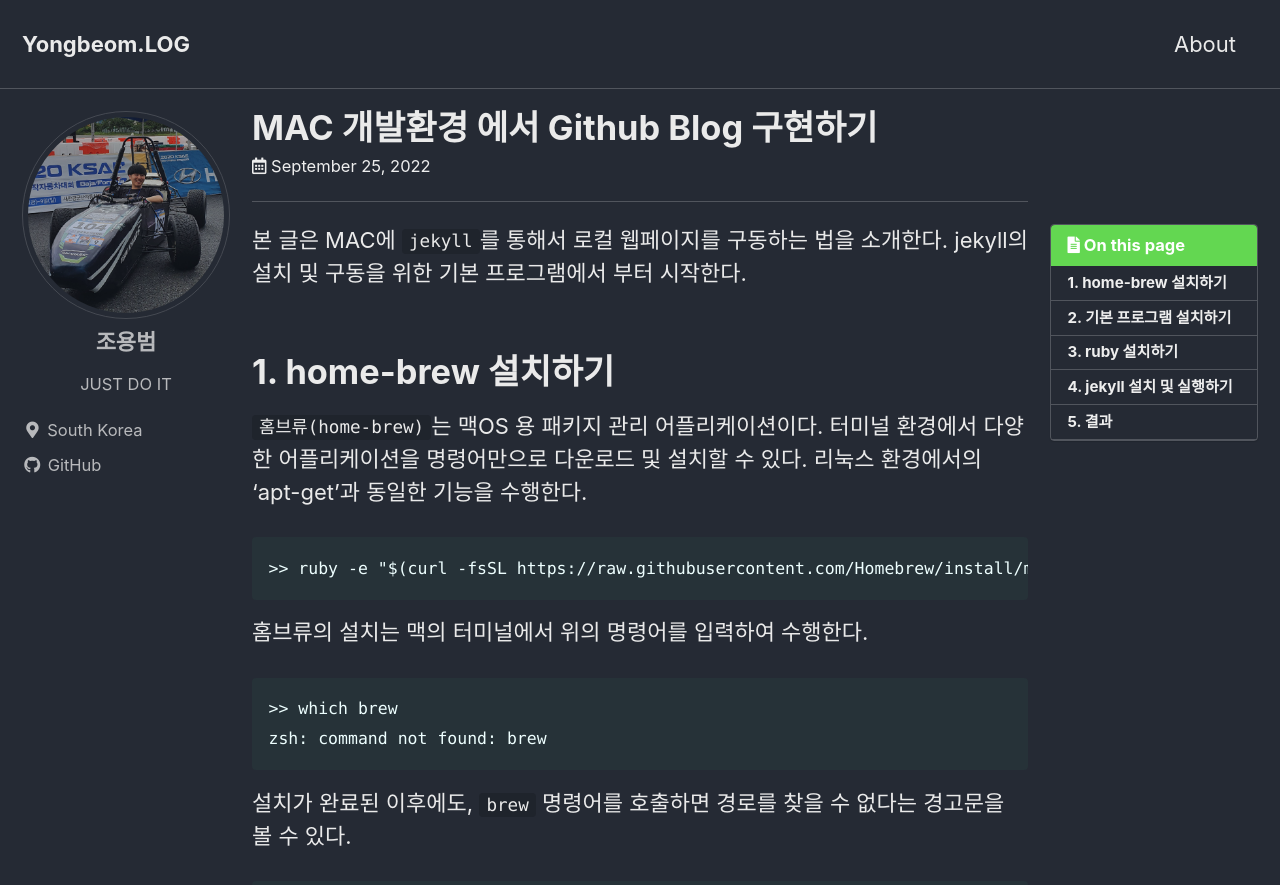
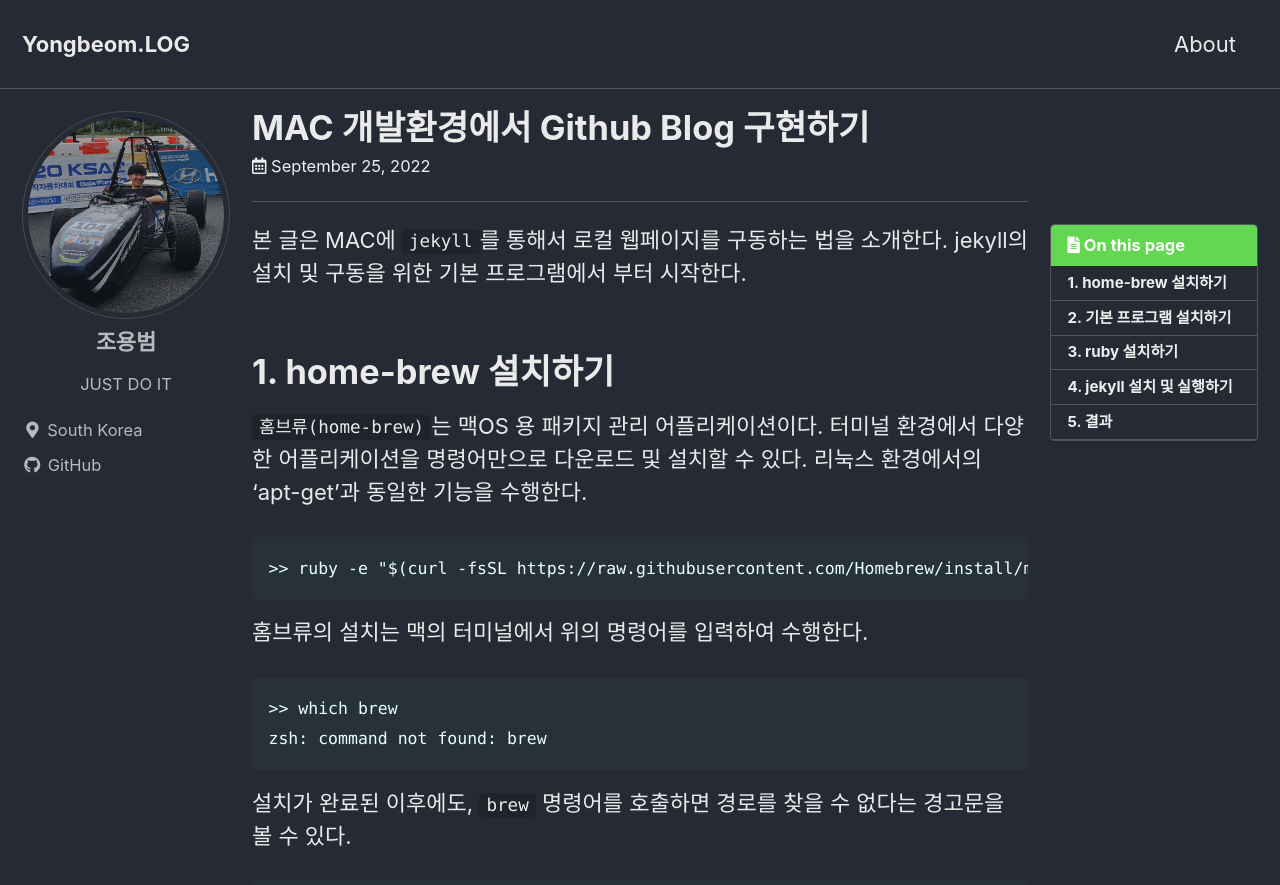
Before and after one commit to Mech-Yongbeom/Mech-Yongbeom.github.io, a Jekyll site: the page built from _posts/2022-09-25-GB01.markdown, in a window 1280 px wide and 900 px high. Shown: the top 885 px of the window. Built offline with Jekyll 4.4.1, drawn with Linux system fonts in a browser that asks for light colours; cached includes are drawn as plain includes; part of the change alters nothing that is shown.

```diff
--- a/_config.yml
+++ b/_config.yml
@@ -96,9 +96,9 @@ social:
 
 # Analytics
 analytics:
-  provider               : false # false (default), "google", "google-universal", "google-gtag", "custom"
+  provider               : "google-gtag" # false (default), "google", "google-universal", "google-gtag", "custom"
   google:
-    tracking_id          :
+    tracking_id          : "G-X9DPL1V9DC"
     anonymize_ip         : # true, false (default)
 
 
--- a/_posts/2022-09-25-GB01.markdown
+++ b/_posts/2022-09-25-GB01.markdown
@@ -1,5 +1,5 @@
 ---
-title:  "MAC 개발환경 에서 Github Blog 구현하기"
+title:  "MAC 개발환경에서 Github Blog 구현하기"
 date:   2022-09-25
 categories: Github_Blog
 toc: true
```
